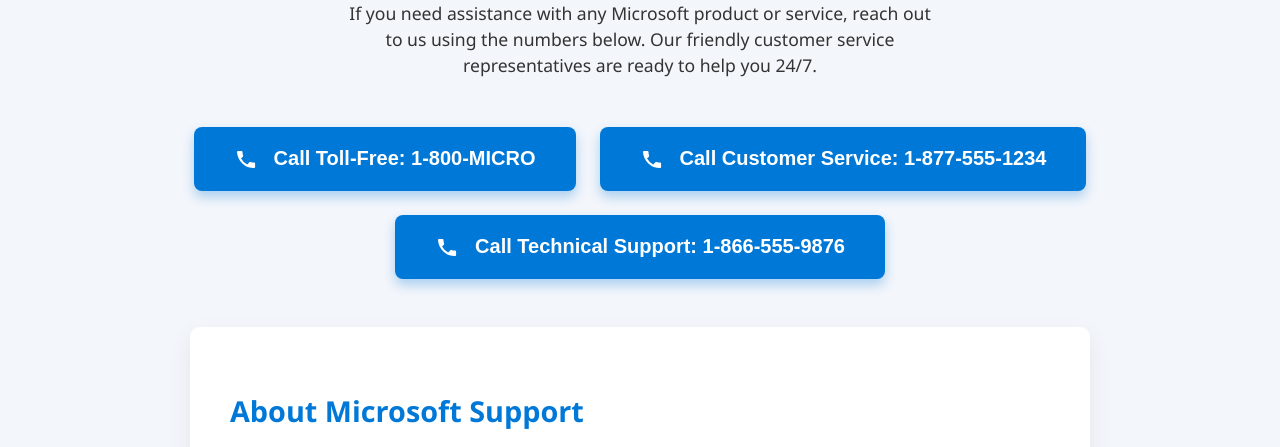
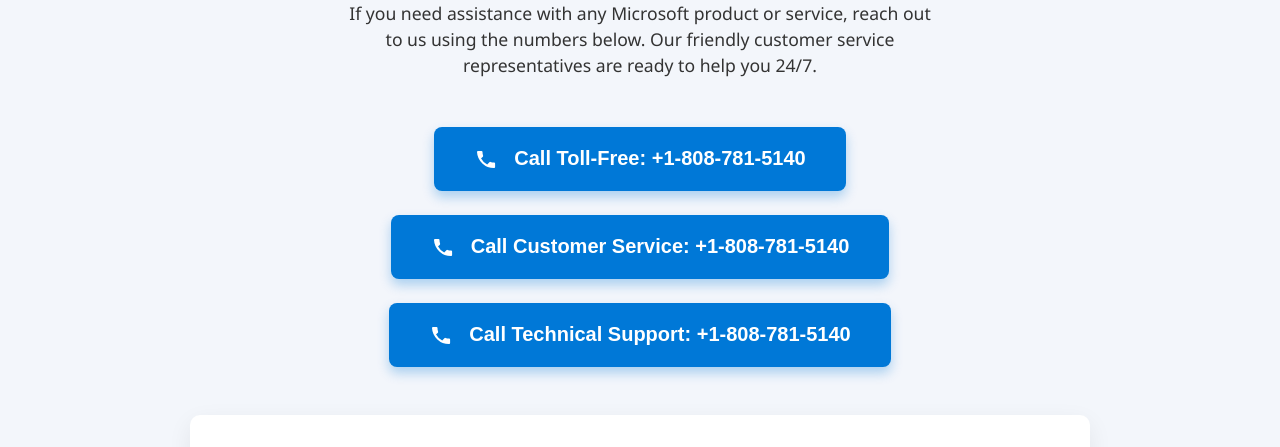
Before and after one commit to anilkumar784/customer, a plain HTML site: page index.html in a window 1280 px wide. Shown: the part 303-750 px from the top of the page. Drawn offline with Linux system fonts and the light colour scheme; a web font is replaced by a local one.

Commit message:
Update index.html

```diff
--- a/index.html
+++ b/index.html
@@ -147,19 +147,19 @@
       <svg aria-hidden="true" focusable="false" viewBox="0 0 24 24">
         <path d="M6.62 10.79a15.053 15.053 0 006.59 6.59l2.2-2.2a1 1 0 011.11-.21 11.36 11.36 0 003.58.57 1 1 0 011 1V20a1 1 0 01-1 1A17 17 0 013 5a1 1 0 011-1h3.5a1 1 0 011 1 11.36 11.36 0 00.57 3.58 1 1 0 01-.21 1.11l-2.24 2.1z"/>
       </svg>
-      Call Toll-Free: 1-800-MICRO
+      Call Toll-Free: +1-808-781-5140
     </button>
     <button class="call-button" onclick="makeCall('1-877-555-1234')">
       <svg aria-hidden="true" focusable="false" viewBox="0 0 24 24">
         <path d="M6.62 10.79a15.053 15.053 0 006.59 6.59l2.2-2.2a1 1 0 011.11-.21 11.36 11.36 0 003.58.57 1 1 0 011 1V20a1 1 0 01-1 1A17 17 0 013 5a1 1 0 011-1h3.5a1 1 0 011 1 11.36 11.36 0 00.57 3.58 1 1 0 01-.21 1.11l-2.24 2.1z"/>
       </svg>
-      Call Customer Service: 1-877-555-1234
+      Call Customer Service: +1-808-781-5140
     </button>
     <button class="call-button" onclick="makeCall('1-866-555-9876')">
       <svg aria-hidden="true" focusable="false" viewBox="0 0 24 24">
         <path d="M6.62 10.79a15.053 15.053 0 006.59 6.59l2.2-2.2a1 1 0 011.11-.21 11.36 11.36 0 003.58.57 1 1 0 011 1V20a1 1 0 01-1 1A17 17 0 013 5a1 1 0 011-1h3.5a1 1 0 011 1 11.36 11.36 0 00.57 3.58 1 1 0 01-.21 1.11l-2.24 2.1z"/>
       </svg>
-      Call Technical Support: 1-866-555-9876
+      Call Technical Support: +1-808-781-5140
     </button>
   </section>
 
```
